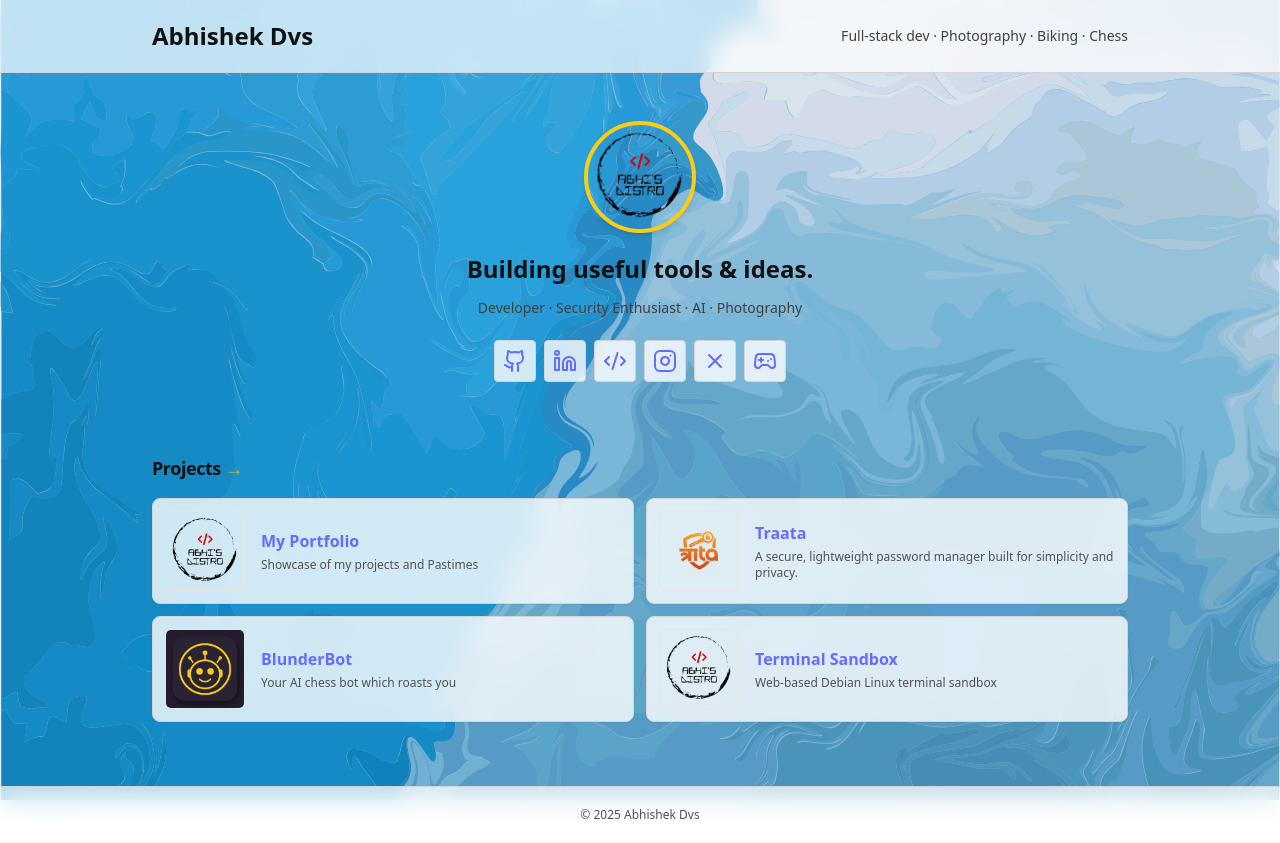
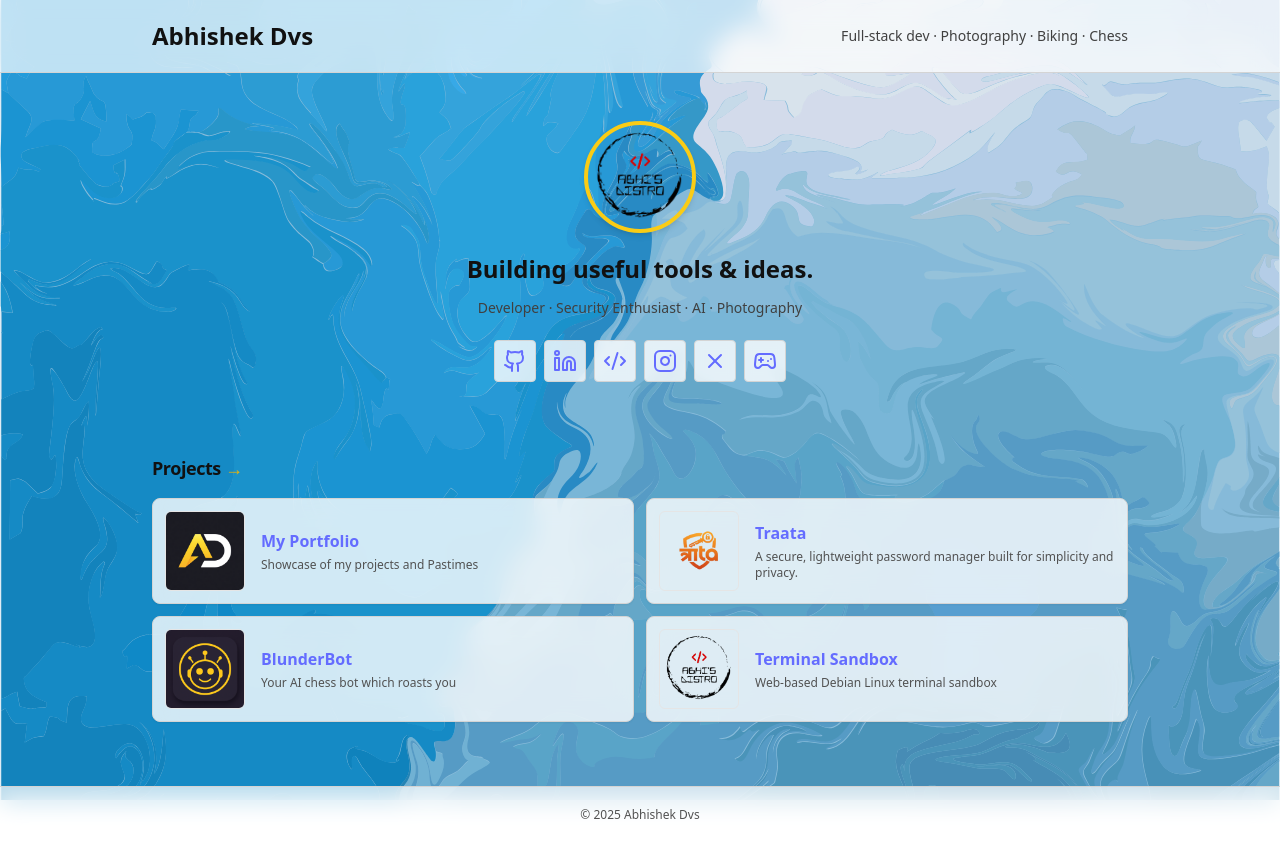
Before and after one commit to AbhishekDvs/linkverse, a React (Vite) app: page / in a window 1280 px wide. Built offline with nearby package versions, Linux system fonts and the light colour scheme.

Commit message:
portfolio url changed

```diff
--- a/src/App.tsx
+++ b/src/App.tsx
@@ -52,9 +52,9 @@ type Project = {
 const projects: Project[] = [
   {
     name: "My Portfolio",
-    url: "https://abhisdistro.pages.dev/",
+    url: "https://abhistack.pages.dev/",
     description: "Showcase of my projects and Pastimes",
-    thumbnail: "./abhisdistro.png",
+    thumbnail: "./abhistack.png",
   },
   {
     name: "Traata",
```
Also changed, not shown: public/abhistack.png (added).
